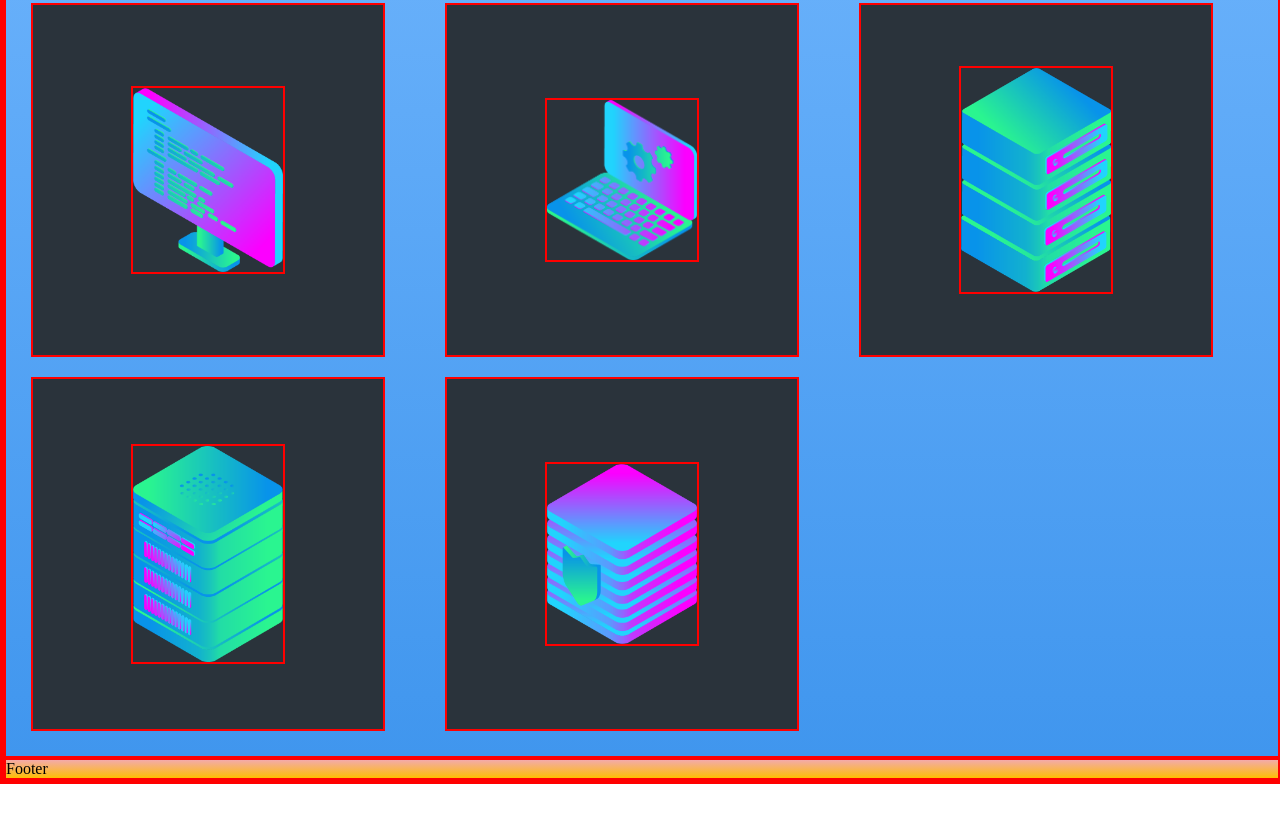
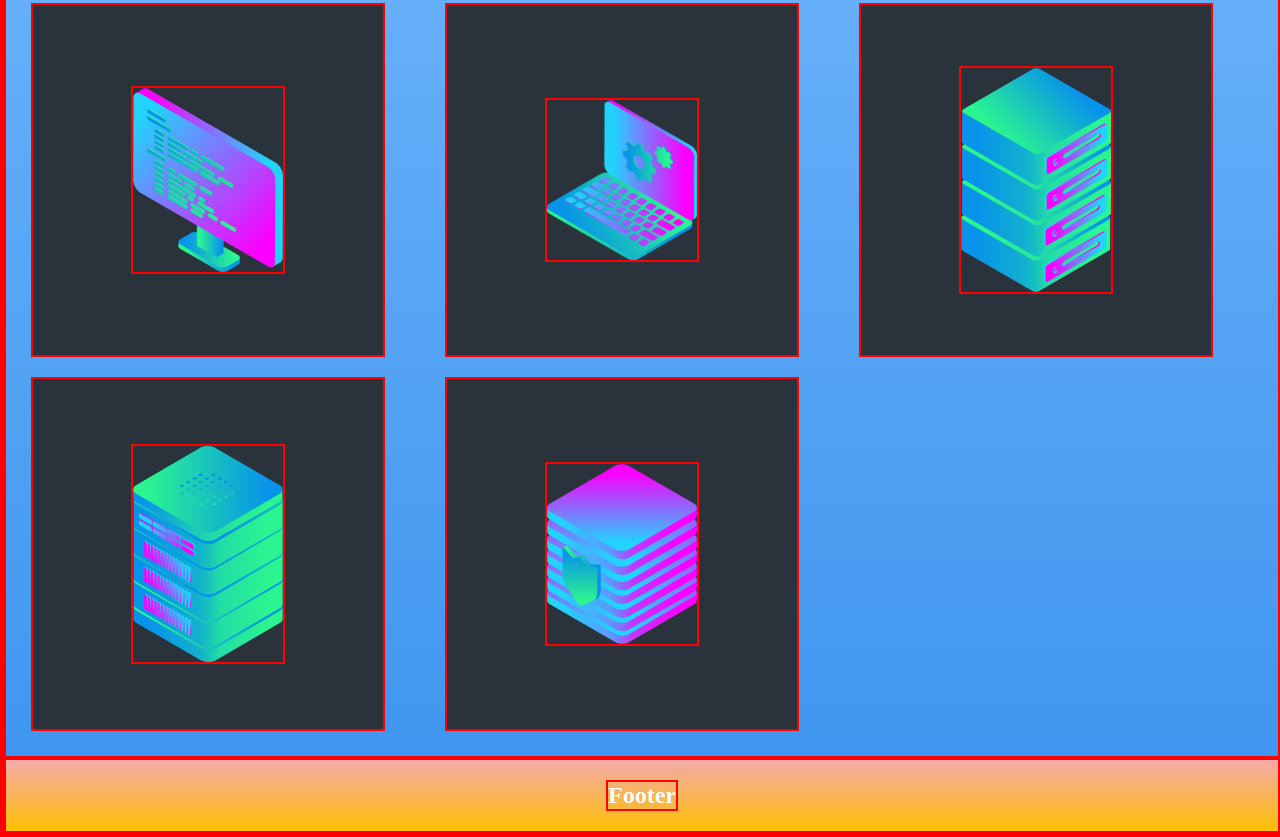
Before and after one commit to LasalleSprewell/grid-project, a plain HTML site: page index.html in a window 1280 px wide. Shown: the part 960-1797 px from the top of the page. Before the commit the page ends 1744 px from the top, so only its background shows below. Drawn offline with Linux system fonts and the light colour scheme.

Commit message:
Style footer

```diff
--- a/index.html
+++ b/index.html
@@ -24,6 +24,6 @@
     <div class="placeholder"><img src="img/server_3.png" width="150px" alt=""></div>
     <div class="placeholder"><img src="img/server_safe_2.png" width="150px" alt=""></div>
   </div>
-  <footer class="yellow">Footer</footer>
+  <footer class="yellow"><h2>Footer</h2></footer>
 </body>
 </html>
--- a/style.css
+++ b/style.css
@@ -115,3 +115,10 @@ nav {
     height: 300px;
     padding: 25px;
 }
+footer {
+    color: white;
+    font-size: 16px;
+    display: flex;
+    flex-direction: row;
+    justify-content: center;
+}
```
